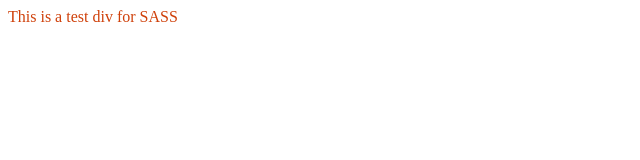
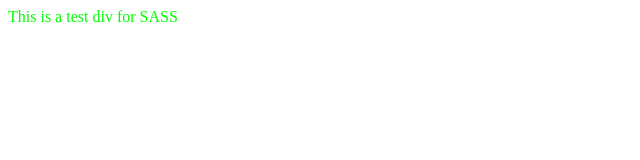
Before and after one commit to oliverlai55/sass-2.0, a plain HTML site: page index.html in a window 1280 px wide. Shown: the whole page, without its empty margins (0-640 px from the left). Drawn offline with Linux system fonts and the light colour scheme.

Commit message:
Adding examples/exercises on sass

```diff
--- a/assets/compass/sass/style.scss
+++ b/assets/compass/sass/style.scss
@@ -7,3 +7,20 @@ $primaryDivTextColor: #cf400a;
 body {
 	color: $primaryDivTextColor;
 }
+
+//scoped variables
+#test-div{
+	$primaryDivTextColor: #00ff00;
+	color: $primaryDivTextColor;
+}
+
+//sass math - you cannot mix unit types, such as % and px, in math.
+// + -- addition
+// - -- subtraction
+// / -- division (sometimes, / is shorthand... ie font; in these case, the / must be inside () )
+
+// font: (16px/14px)
+// * -- multiplication
+// % -- modulus
+// == -- conditional equal
+// != -- conditional non-equal
```
Also changed, not shown: assets/css/style.css.
